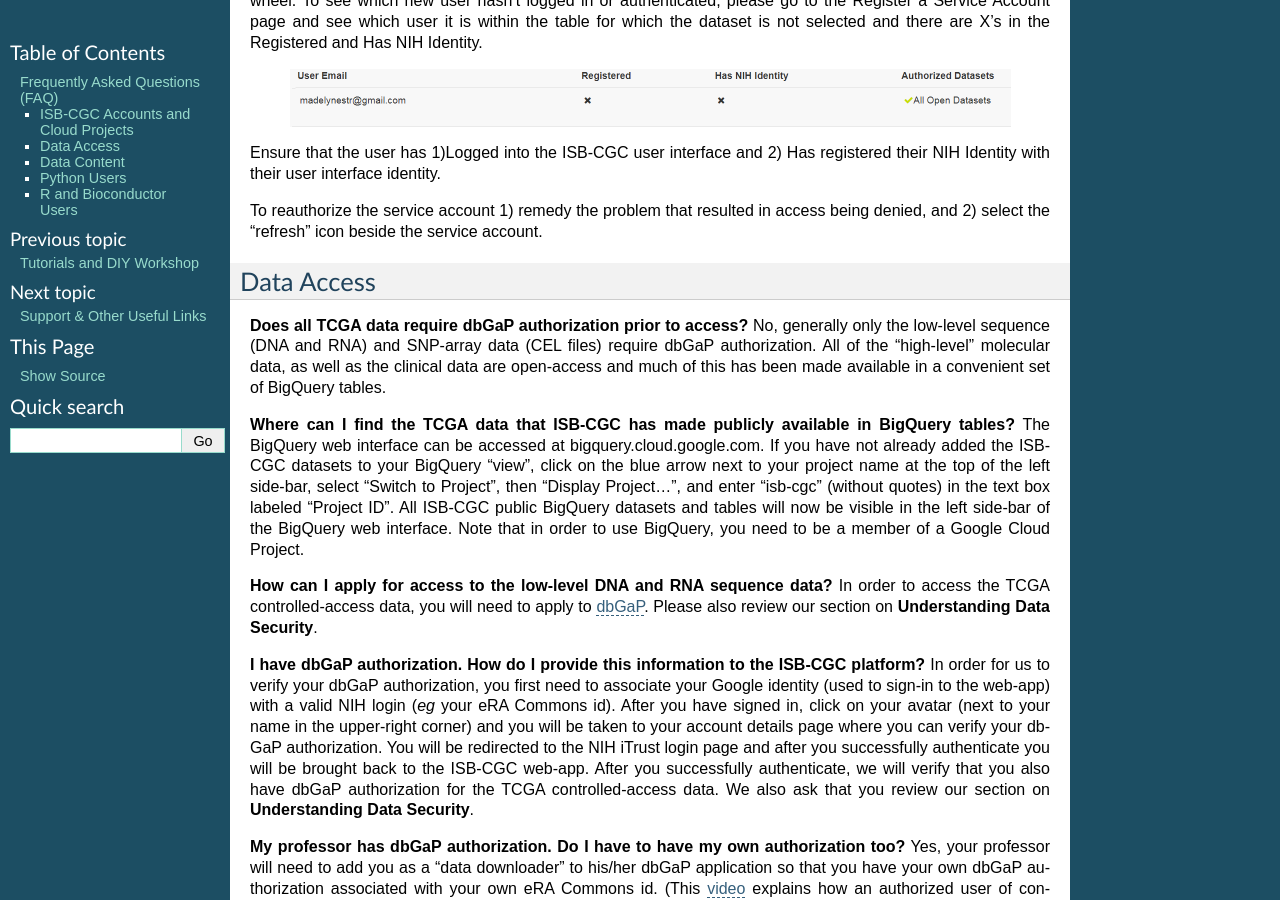
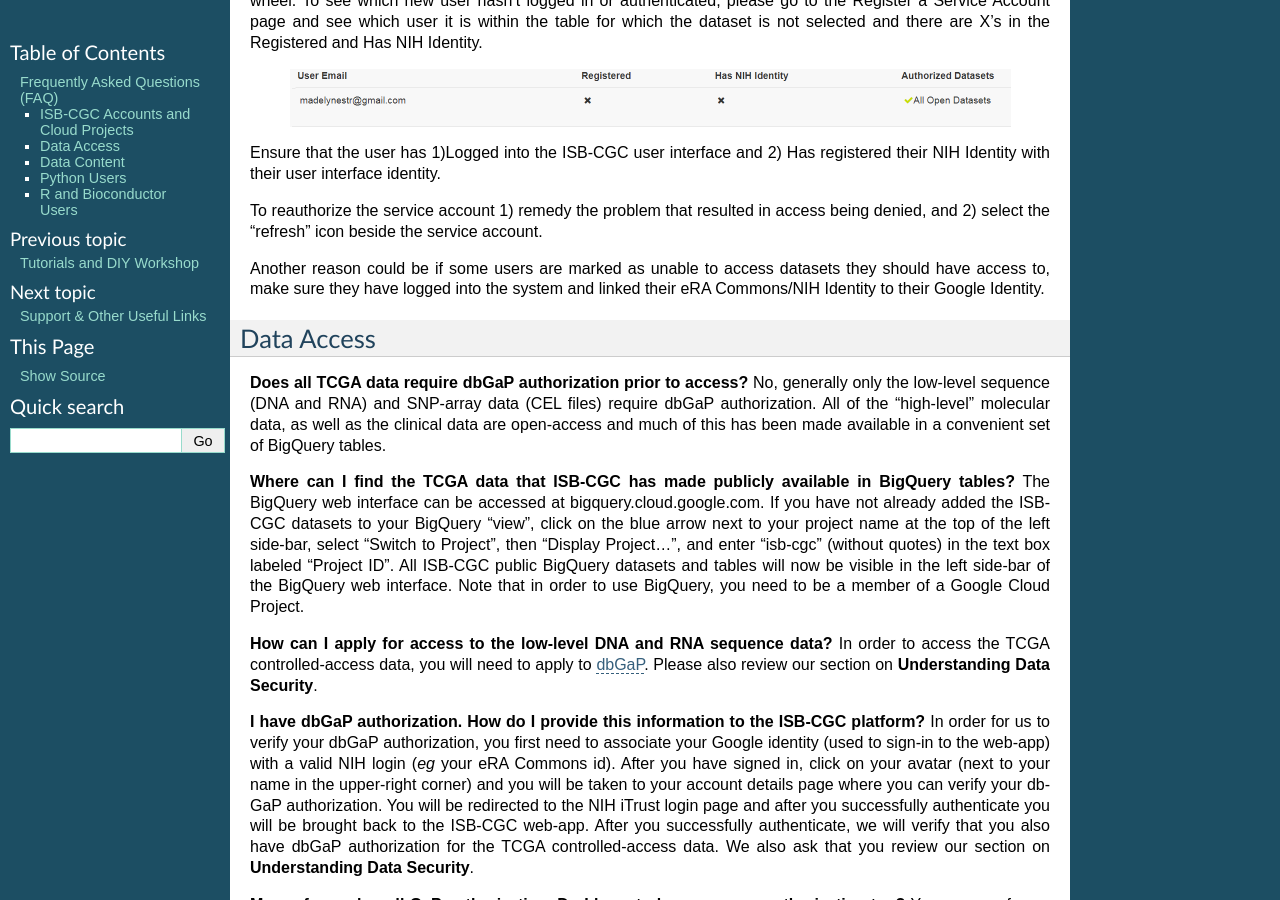
Before and after one commit to isb-cgc/readthedocs, a Sphinx documentation site: the page built from docs/source/sections/FAQ.rst, in a window 1280 px wide and 900 px high, scrolled down 1233 px. Built offline with Sphinx 7.4.7, drawn with Linux system fonts in a browser that asks for light colours; pages that are not in the unit, such as notebooks, are missing from menus.

Commit message:
updated FAQ in reference to tix 2042

```diff
--- a/docs/source/sections/FAQ.rst
+++ b/docs/source/sections/FAQ.rst
@@ -61,6 +61,8 @@ Ensure that the user has 1)Logged into the ISB-CGC user interface and 2) Has reg
 
 To reauthorize the service account 1) remedy the problem that resulted in access being denied, and 2) select the "refresh" icon beside the
 service account.
+
+Another reason could be if some users are marked as unable to access datasets they should have access to, make sure they have logged into the system and linked their eRA Commons/NIH Identity to their Google Identity.
 
 Data Access
 ###########
```
